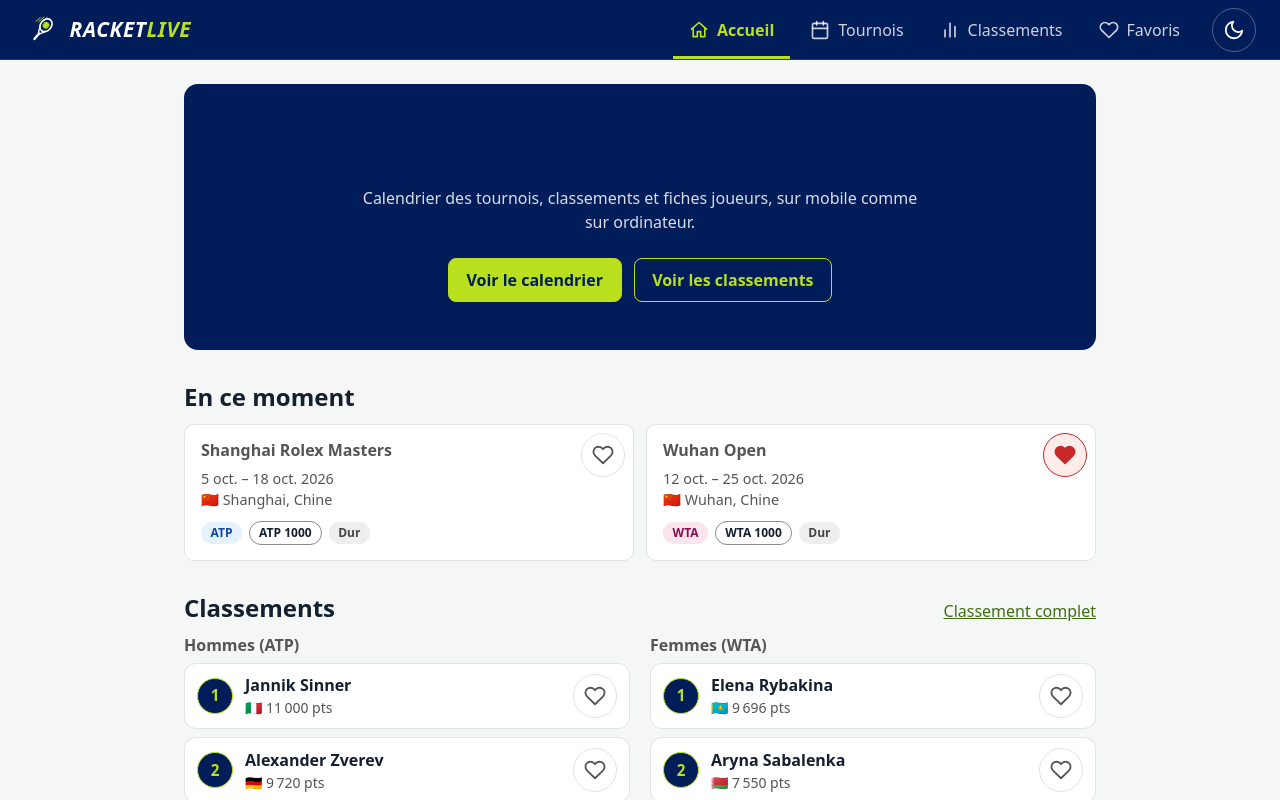
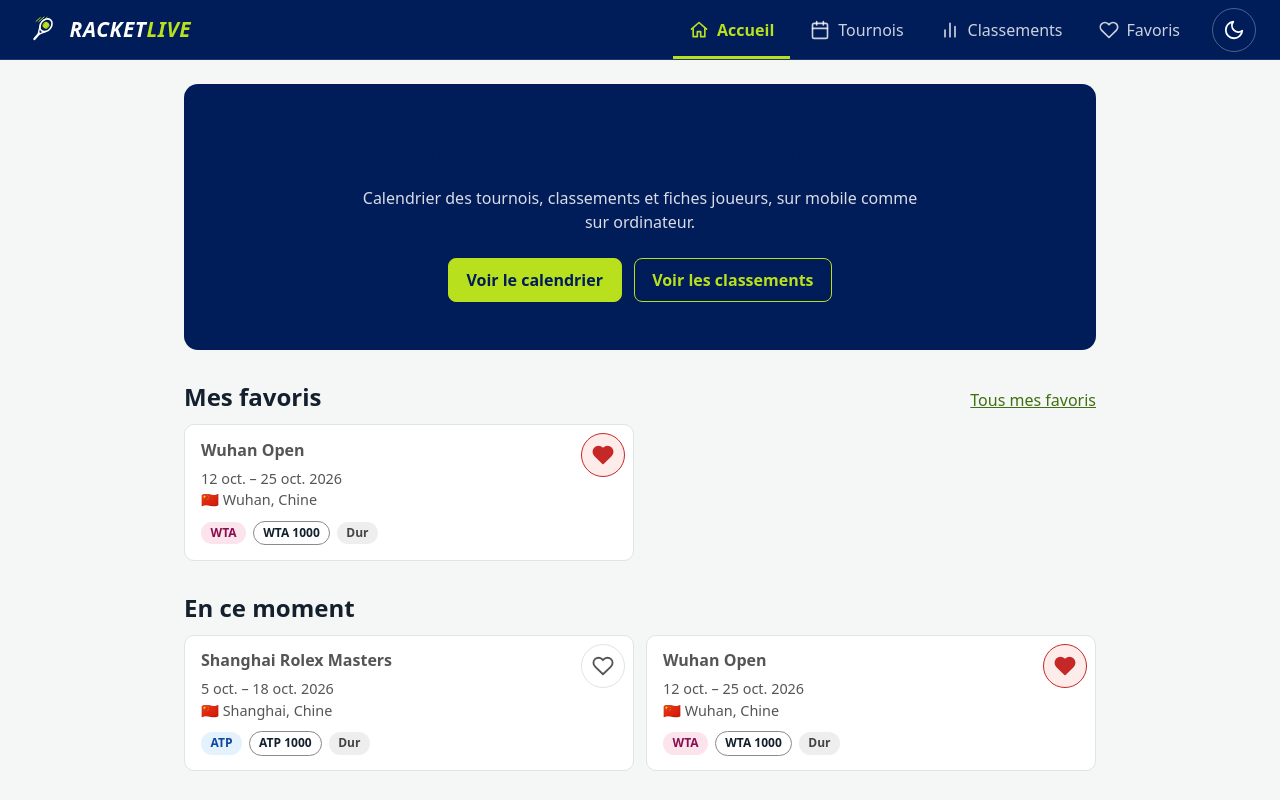
Before and after one commit to Labrosse-Anthony/racketlive, a React (Vite) app: page / in a window 1280 px wide. Both pictures are taken after a click on the button 1065 px from the left and 455 px from the top of the page. Shown: the top 800 px of the page. Built offline with nearby package versions, Linux system fonts and the light colour scheme.

Commit message:
Afficher les favoris sur la page d'accueil

```diff
--- a/src/pages/HomePage.css
+++ b/src/pages/HomePage.css
@@ -14,7 +14,6 @@
   color: var(--text-muted);
 }
 
-/* Bloc de présentation */
 .accueil__presentation {
   padding: 2rem 1.25rem;
   border-radius: 14px;
@@ -88,6 +87,14 @@
   color: var(--primary);
 }
 
+.accueil__joueurs {
+  list-style: none;
+  margin: 0 0 0.75rem;
+  padding: 0;
+  display: grid;
+  gap: 0.75rem;
+}
+
 .accueil__classements {
   display: grid;
   gap: 1.25rem;
@@ -102,6 +109,10 @@
     font-size: 2.2rem;
   }
 
+  .accueil__joueurs {
+    grid-template-columns: 1fr 1fr;
+  }
+
   .accueil__classements {
     grid-template-columns: 1fr 1fr;
   }
--- a/src/pages/HomePage.jsx
+++ b/src/pages/HomePage.jsx
@@ -1,15 +1,19 @@
 import { useEffect, useState } from 'react'
 import { Link } from 'react-router-dom'
+import { useFavorites } from '../hooks/useFavorites.js'
 import { usePageTitle } from '../hooks/usePageTitle.js'
 import { getTournaments } from '../services/api/tournamentsApi.js'
 import { getRanking } from '../services/api/rankingsApi.js'
+import { getPlayersByIds } from '../services/api/playersApi.js'
 import { aujourdhuiISO } from '../utils/dates.js'
+import PlayerCard from '../components/players/PlayerCard.jsx'
 import TournamentList from '../components/tournaments/TournamentList.jsx'
 import RankingsList from '../components/rankings/RankingsList.jsx'
 import './HomePage.css'
 
 const NOMBRE_CLASSES = 5
 const NOMBRE_A_VENIR = 4
+const NOMBRE_FAVORIS_MAX = 4
 
 function top(joueurs) {
   return joueurs
@@ -20,7 +24,10 @@
 function HomePage() {
   usePageTitle()
 
+  const { favoris, pret, estFavori } = useFavorites()
+
   const [donnees, setDonnees] = useState(null)
+  const [joueurs, setJoueurs] = useState([])
 
   useEffect(() => {
     let annule = false
@@ -35,6 +42,19 @@
       annule = true
     }
   }, [])
+
+  useEffect(() => {
+    if (!pret) return
+    let annule = false
+
+    getPlayersByIds(favoris.joueurs).then((liste) => {
+      if (!annule) setJoueurs(liste)
+    })
+
+    return () => {
+      annule = true
+    }
+  }, [pret, favoris.joueurs])
 
   const presentation = (
     <section className="accueil__presentation">
@@ -73,9 +93,42 @@
     .filter((tournoi) => tournoi.debut > aujourdhui)
     .slice(0, NOMBRE_A_VENIR)
 
+  const joueursFavoris = joueurs
+    .filter((joueur) => estFavori('joueurs', joueur.id))
+    .slice(0, NOMBRE_FAVORIS_MAX)
+
+  const tournoisFavoris = donnees.tournois
+    .filter((tournoi) => estFavori('tournois', tournoi.id))
+    .slice(0, NOMBRE_FAVORIS_MAX)
+
+  const aDesFavoris = joueursFavoris.length > 0 || tournoisFavoris.length > 0
+
   return (
     <div className="accueil">
       {presentation}
+
+      {aDesFavoris && (
+        <section aria-labelledby="titre-favoris">
+          <div className="accueil__entete">
+            <h2 id="titre-favoris">Mes favoris</h2>
+            <Link to="/favoris">Tous mes favoris</Link>
+          </div>
+
+          {joueursFavoris.length > 0 && (
+            <ul className="accueil__joueurs">
+              {joueursFavoris.map((joueur) => (
+                <li key={joueur.id}>
+                  <PlayerCard joueur={joueur} />
+                </li>
+              ))}
+            </ul>
+          )}
+
+          {tournoisFavoris.length > 0 && (
+            <TournamentList tournois={tournoisFavoris} titre="h3" />
+          )}
+        </section>
+      )}
 
       <section aria-labelledby="titre-en-cours">
         <h2 id="titre-en-cours">En ce moment</h2>
```
